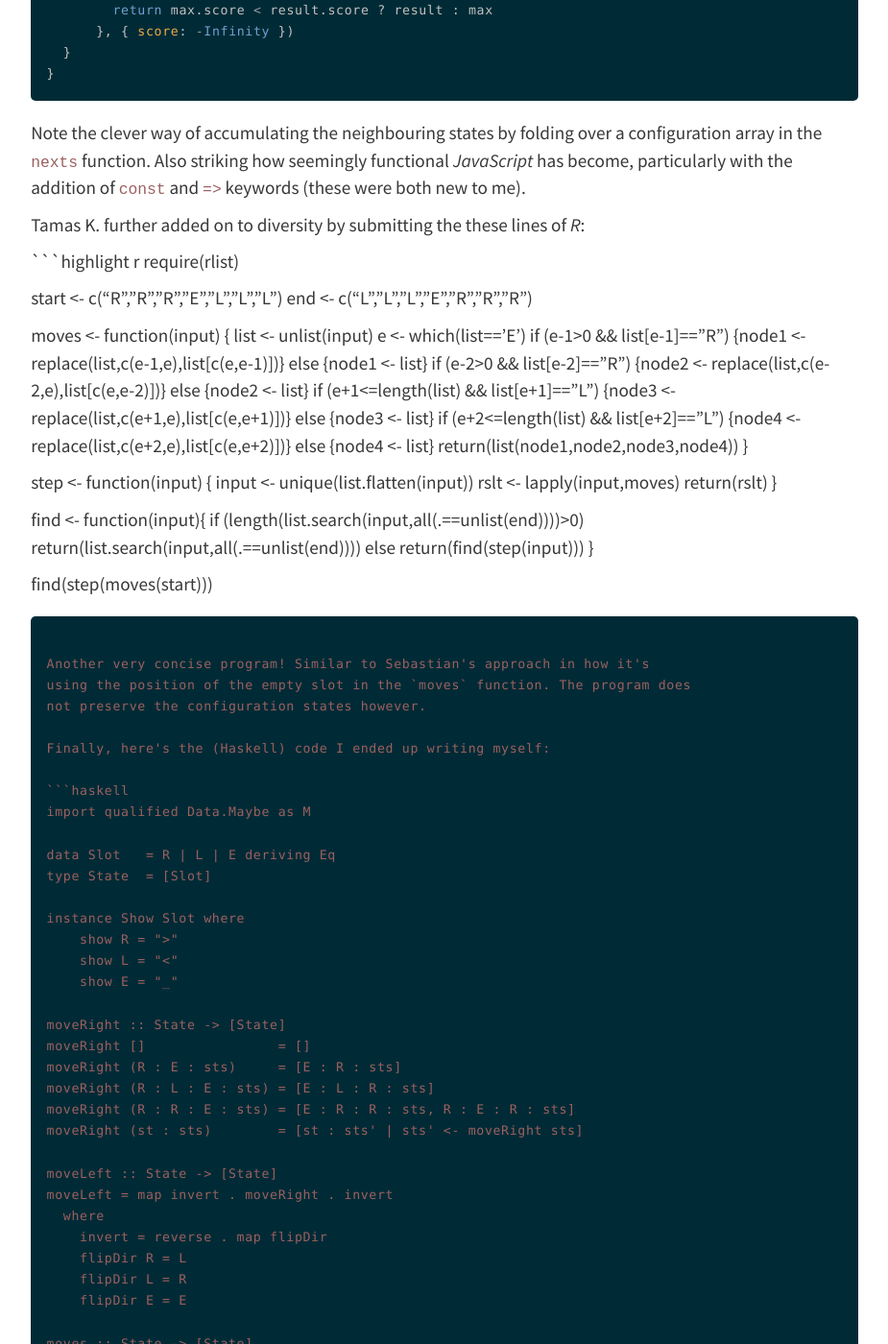
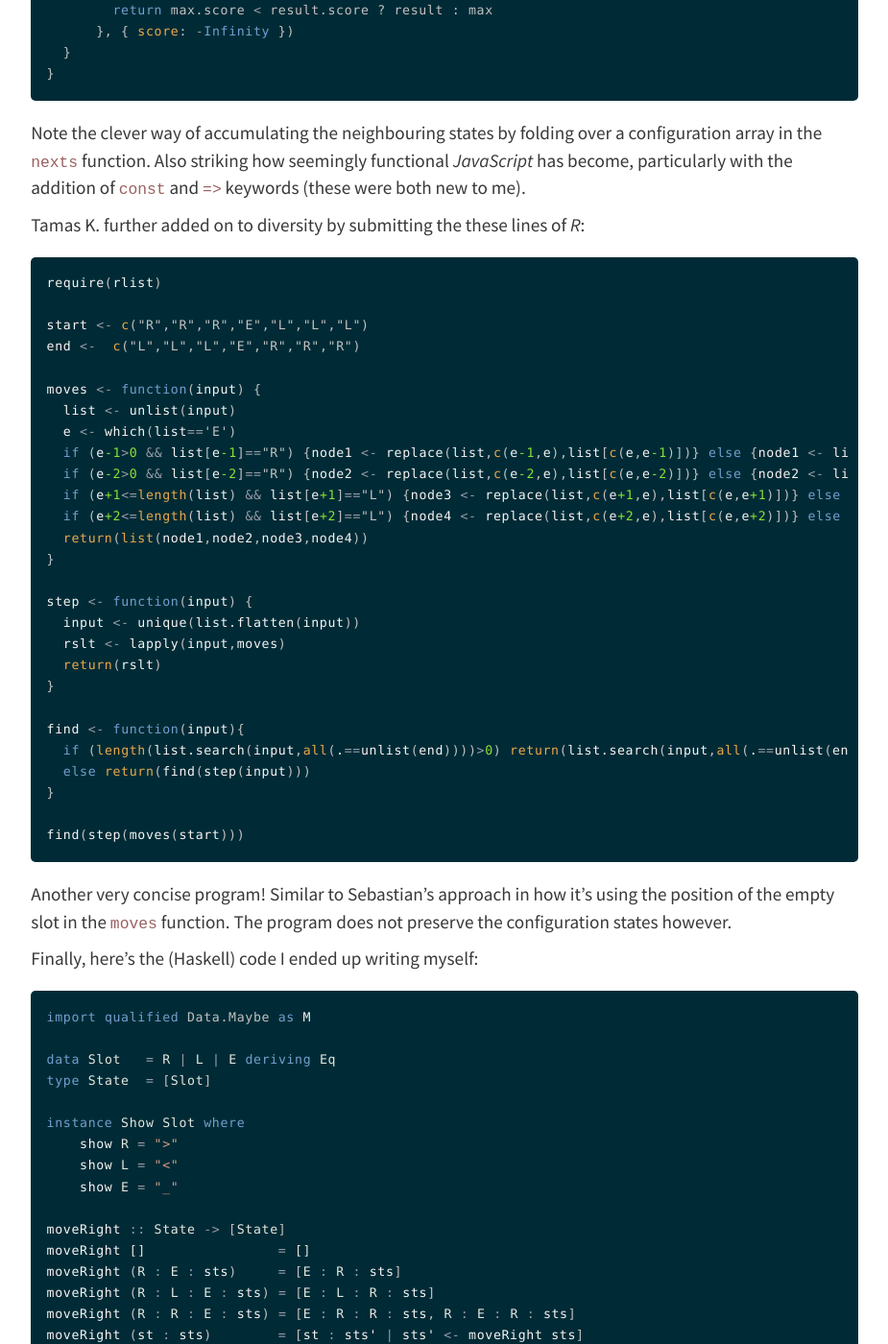
Before and after one commit to jobjo/jobjo.github.io, a Jekyll site: the page built from _posts/2017-01-15-moving-mice.md, in a window 1280 px wide and 1400 px high, scrolled down 12185 px. Shown: the whole window at 96% size, without its empty margins (177-1102 px from the left). Built offline with Jekyll 4.4.1, drawn with Linux system fonts in a browser that asks for light colours; nearby versions of some CDN libraries; some of the changed text lies outside the part shown.

Commit message:
Fix typo

````diff
--- a/_posts/2017-01-15-moving-mice.md
+++ b/_posts/2017-01-15-moving-mice.md
@@ -562,7 +562,7 @@ keywords (these were both new to me).
 
 Tamas K. further added on to diversity by submitting the these lines of *R*:
 
-```highlight r
+```r
 require(rlist)
 
 start <- c("R","R","R","E","L","L","L")
````
